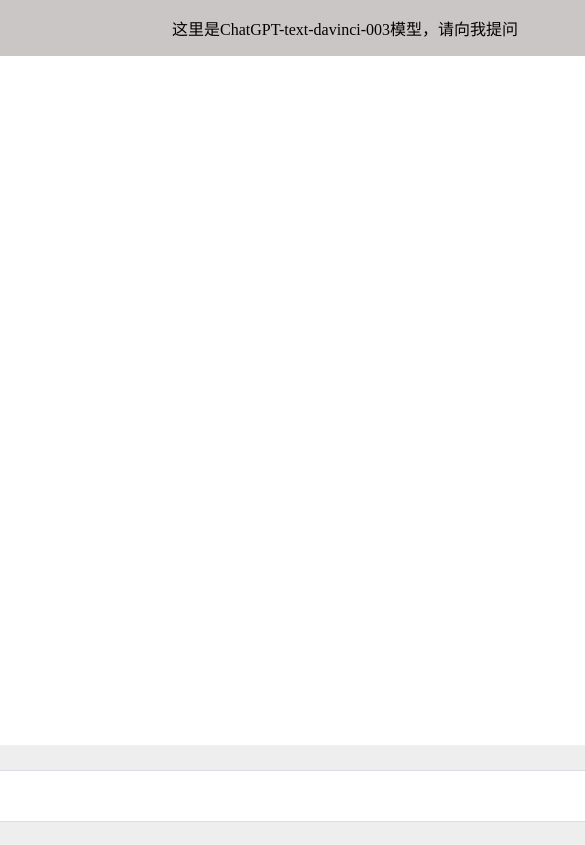
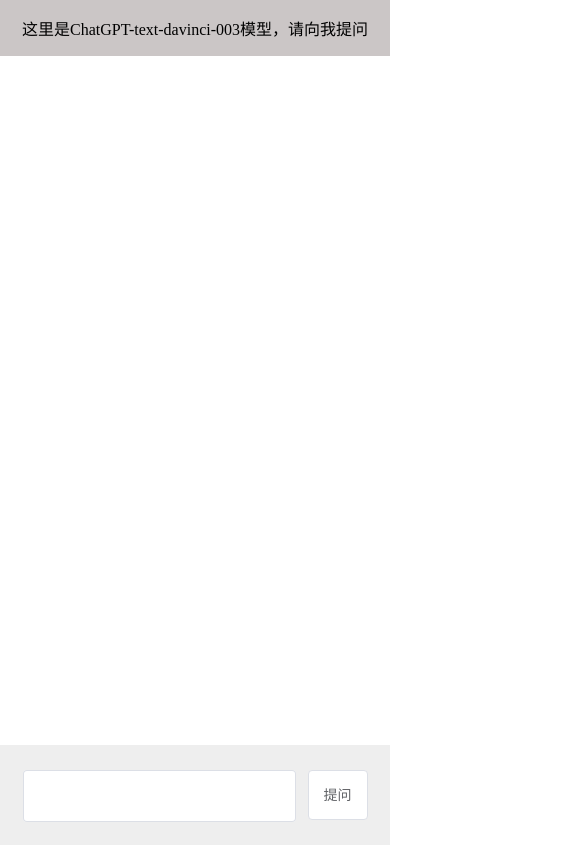
Before and after one commit to Yorenzz/chatgpt-text-davinci-3, a Vue app in the folder web/: page /#/chat in a window 390 px wide. Shown: the top 845 px of the page, 585 px wide, since content can reach past the window. Built offline with nearby package versions, Linux system fonts and the light colour scheme.

Commit message:
移动端适配

```diff
--- a/web/src/App.vue
+++ b/web/src/App.vue
@@ -31,10 +31,21 @@ const router=useRouter()
 <style scoped>
 .home {
 	display: grid;
-	grid-template-rows: 1fr;
 	grid-template-columns: 300px 1fr;
 	width: 100%;
 	height: 100%;
-	place-content: center;
+}
+ @media only screen and (max-width: 1228px) {
+	 .menu {
+		 display: none;
+	 }
+	 .home {
+		 display: flex;
+		 width: 100%;
+		 height: 100%;
+	 }
+ }
+.component {
+	width: 100%;
 }
 </style>
--- a/web/src/Chat.vue
+++ b/web/src/Chat.vue
@@ -99,7 +99,7 @@ const enterGetOpenAI=(e)=>{
 				resize="none"
 				@keydown="enterGetOpenAI"
 				v-model="question"
-				style="width: 700px;height: 50px;margin-right: 12px;"
+				class="input"
 			/>
 			<el-button
 				@click="GetOpenAI"
@@ -147,7 +147,7 @@ const enterGetOpenAI=(e)=>{
 	white-space: pre-wrap;
 }
 .top{
-	padding: 16px 150px;
+	padding: 16px;
 	display: flex;
 	align-items: center;
 	height: auto;
@@ -165,6 +165,12 @@ const enterGetOpenAI=(e)=>{
 	border-radius: 10px;
 }
 
+.input {
+	width: 700px;
+	height: 50px;
+	margin-right: 12px;
+}
+
 .scrollbar::-webkit-scrollbar-thumb {
 	background-color: #7f7f7f;
 	border-radius: 10px;
@@ -180,4 +186,12 @@ const enterGetOpenAI=(e)=>{
 .answer-right {
 	justify-content: right;
 }
+@media only screen and (max-width: 1228px) {
+	.answer-item {
+		padding: 16px 16px;
+	}
+	.input {
+		width: 70%;
+	}
+}
 </style>
--- a/web/src/style.css
+++ b/web/src/style.css
@@ -4,8 +4,8 @@ body{
 }
 html {
   box-sizing: border-box;
-  min-width: 100vw;
-  min-height: 100vh;
+  width: 100vw;
+  height: 100vh;
 }
 
 #app {
```
